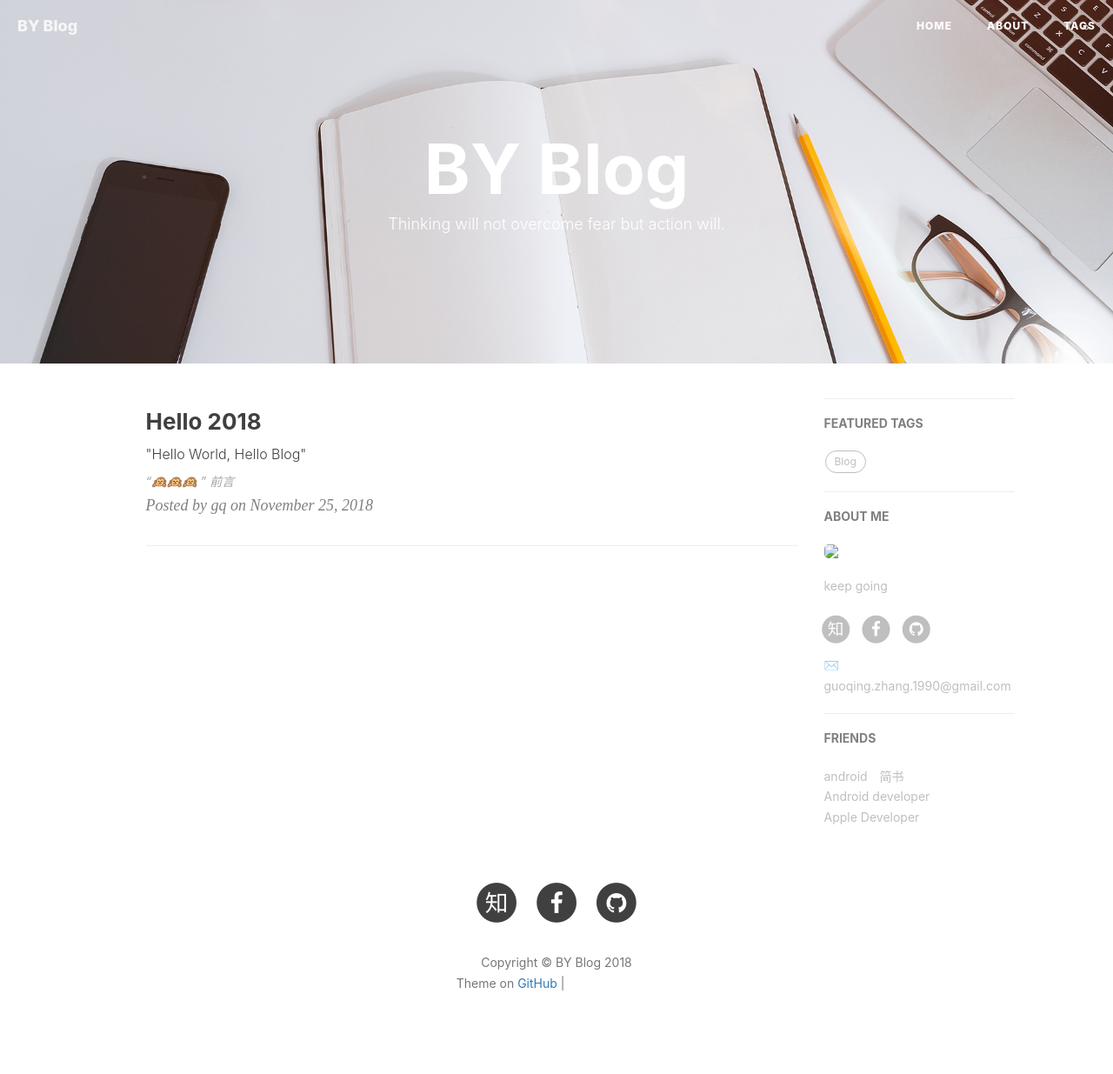
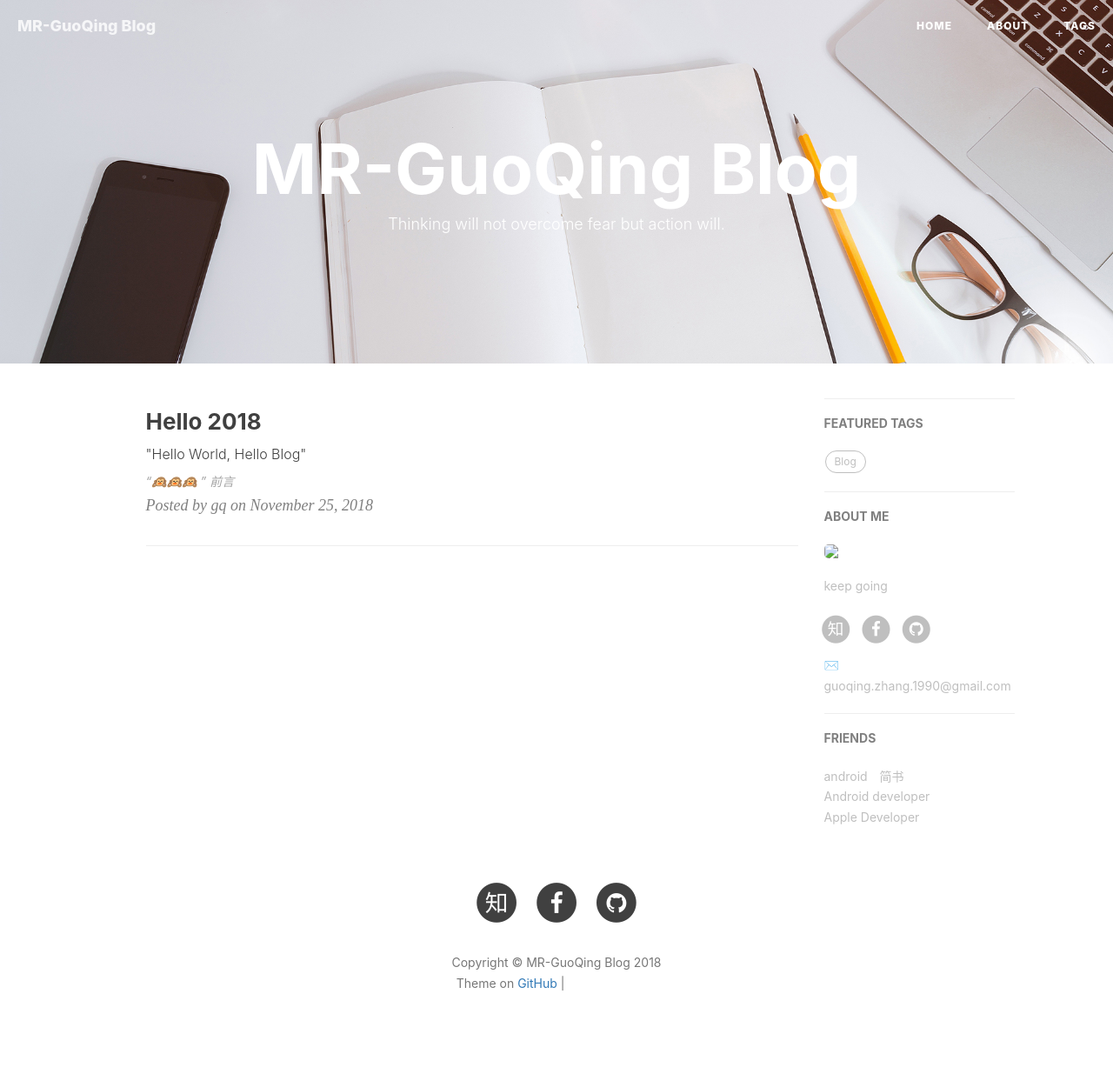
Before and after one commit to MR-GuoQing/blog, a Jekyll site: the page built from index.html, in a window 1280 px wide. Shown: the whole page at 87% size. Built offline with Jekyll 4.4.1, drawn with Linux system fonts in a browser that asks for light colours; nearby versions of some CDN libraries; the list of posts is cut into pages by our own code; comment, search, counter and statistics services are not loaded; grey boxes are pictures that could not be loaded.

Commit message:
Update _config.yml

```diff
--- a/_config.yml
+++ b/_config.yml
@@ -1,5 +1,5 @@
 # Site settings
-title: BY Blog
+title: MR-GuoQing Blog
 SEOTitle: MR-GuoQing的博客 | guoqing Blog
 header-img: img/bg-index.jpg
 email: guoqing.zhang.1990@gmail.com
```
